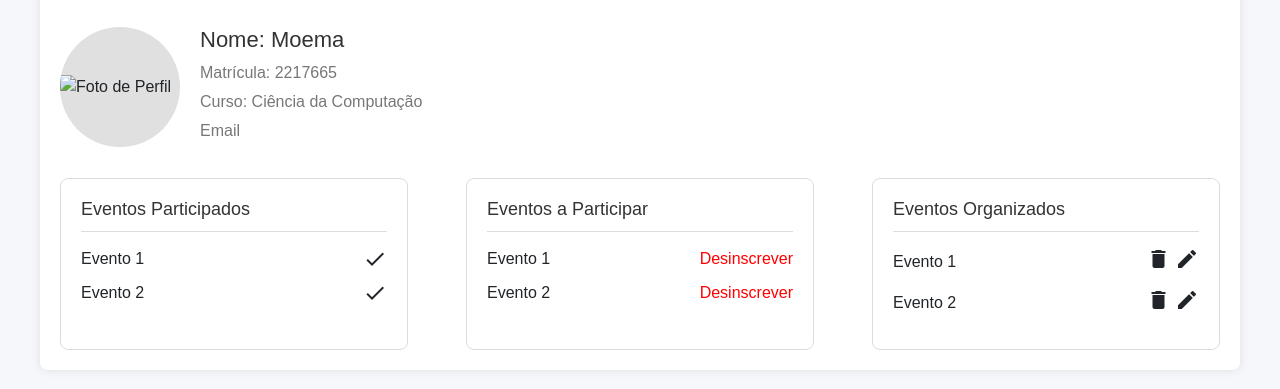
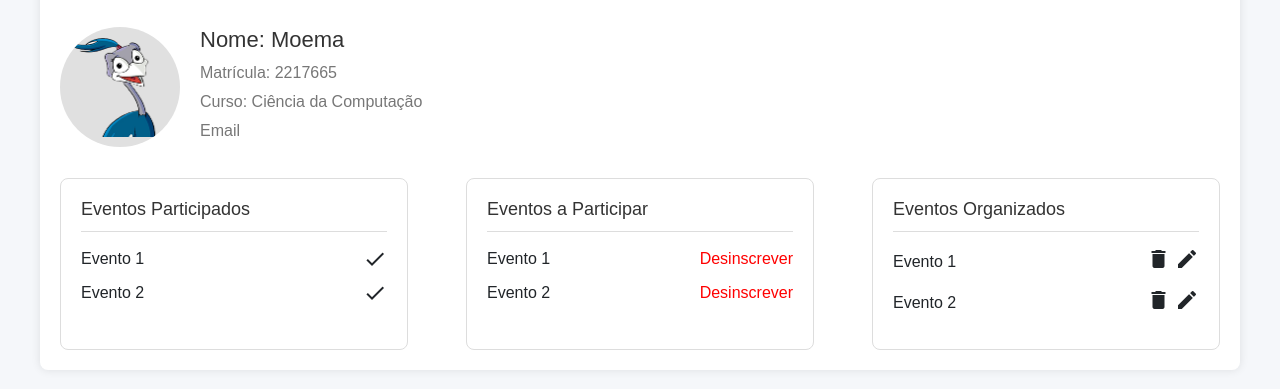
Before and after one commit to Igorgx/Projeto-Web-Eventos, a plain HTML site: page Perfil/index.html in a window 1280 px wide. Shown: the part 137-526 px from the top of the page. Drawn offline with nearby package versions, Linux system fonts and the light colour scheme.

Commit message:
Update index.html

```diff
--- a/Perfil/index.html
+++ b/Perfil/index.html
@@ -83,7 +83,7 @@
 
       <div class="profile">
         <div class="profile-pic">
-          <img src="moema_unifor.png" alt="Foto de Perfil" />
+          <img src="../assets/moema_unifor.png" alt="Foto de Perfil" />
         </div>
         <div class="profile-info">
           <h2>Nome: Moema</h2>
```
